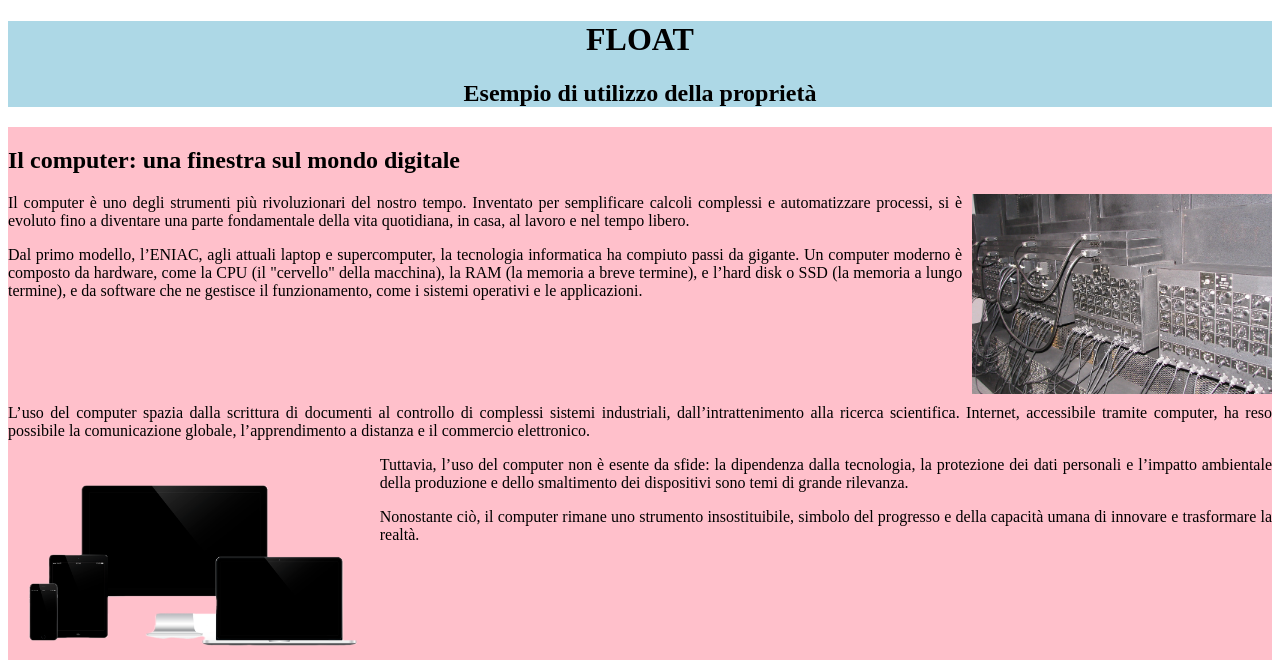
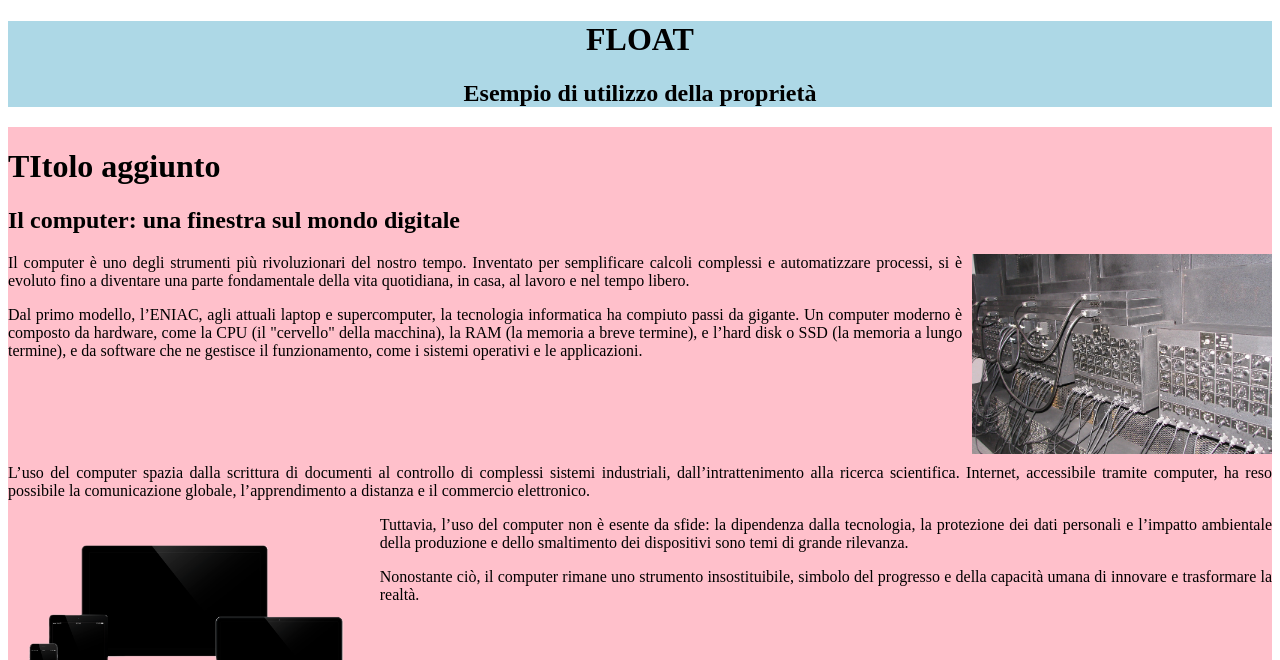
Before and after one commit to ProfLucaG/Prova-sito, a plain HTML site: page index.html in a window 1280 px wide. Shown: the top 660 px of the page. Drawn offline with Linux system fonts and the light colour scheme.

Commit message:
Update index.html con titolo aggiunto

```diff
--- a/index.html
+++ b/index.html
@@ -59,6 +59,7 @@
         <h2>Esempio di utilizzo della proprietà</h2>
     </header>
     <main>
+        <h1>TItolo aggiunto</h1>
         <article>
             <h1>Il computer: una finestra sul mondo digitale</h1>
             <img class="destra grande" src="Immagini/eniac.jpg" alt="Eniac" height="200px">
```
